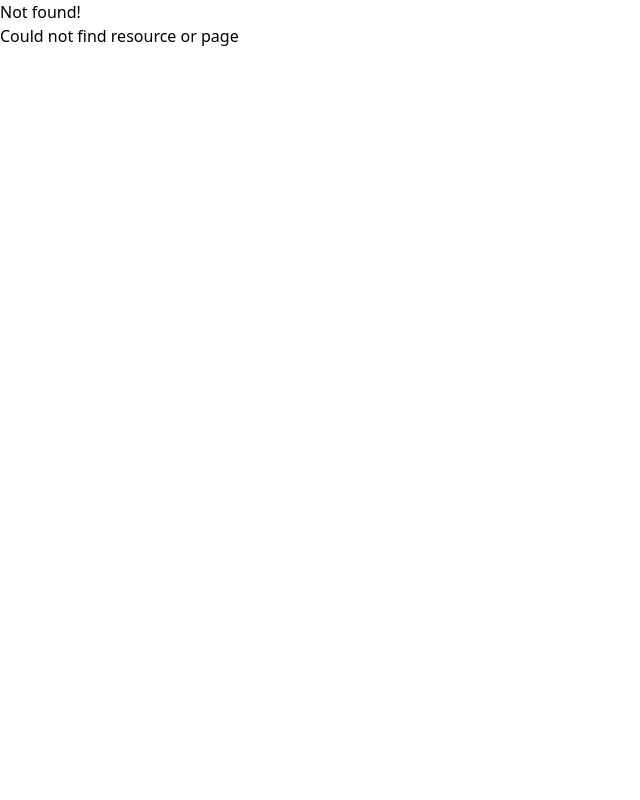
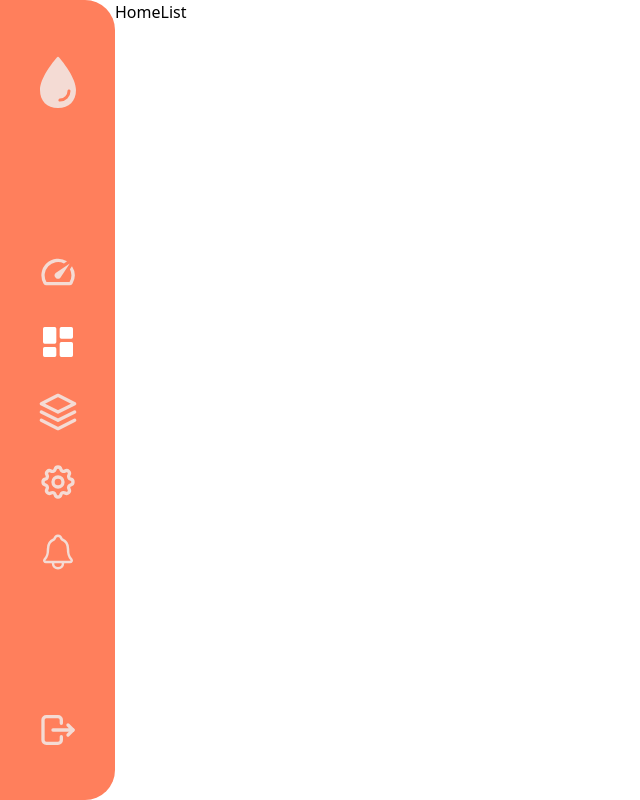
Before and after one commit to AhmedMstafa/station-dashboard, a React (Vite) app: page /dashboard/list in a window 1280 px wide. Before the commit this address had no page. Shown: the whole page, without its empty margins (0-640 px from the left). Built offline with nearby package versions, Linux system fonts and the light colour scheme.

Commit message:
Add side bar

```diff
--- a/package.json
+++ b/package.json
@@ -13,6 +13,7 @@
     "@tailwindcss/vite": "^4.0.9",
     "react": "^19.0.0",
     "react-dom": "^19.0.0",
+    "react-icons": "^5.5.0",
     "react-router-dom": "^7.2.0",
     "tailwindcss": "^4.0.9"
   },
--- /dev/null
+++ b/src/components/SideBar.jsx
@@ -0,0 +1,70 @@
+import { NavLink } from 'react-router-dom';
+
+import { IoWater } from 'react-icons/io5';
+import { MdSpeed } from 'react-icons/md';
+import { BiSolidDashboard } from 'react-icons/bi';
+import { FiLayers } from 'react-icons/fi';
+import { TbSettings } from 'react-icons/tb';
+import { IoNotificationsOutline } from 'react-icons/io5';
+import { TbLogout } from 'react-icons/tb';
+
+const style = { width: '100%', height: '100%' };
+
+const links = [
+  {
+    icon: <IoWater {...{ style }} />,
+    path: '/pms',
+  },
+  {
+    icon: <MdSpeed {...{ style }} />,
+    path: '/controlRoom',
+  },
+  {
+    icon: <BiSolidDashboard {...{ style }} />,
+    path: '/dashboard',
+  },
+  {
+    icon: <FiLayers {...{ style }} />,
+    path: '/elements',
+  },
+  { name: 'settings', icon: <TbSettings {...{ style }} />, path: '/settings' },
+  {
+    icon: <IoNotificationsOutline {...{ style }} />,
+    path: '/notifications',
+  },
+  { icon: <TbLogout {...{ style }} />, path: '/logout' },
+];
+
+export default function SideBar() {
+  return (
+    <div className="h-full bg-main-color w-[115px] rounded-br-[30px] rounded-tr-[30px]">
+      <ul className="h-full flex flex-col justify-center items-center gap-[30px]">
+        {links.map((link, index) => {
+          let liClasses = !index
+            ? 'mb-auto mt-[50px]'
+            : index === links.length - 1
+            ? 'mt-auto mb-[50px]'
+            : '';
+          let navLinkClasses = !index
+            ? 'w-[64px] h-[64px]'
+            : 'w-[40px] h-[40px]';
+
+          return (
+            <li key={link.path} className={liClasses}>
+              <NavLink
+                to={link.path}
+                className={({ isActive }) =>
+                  isActive
+                    ? `${navLinkClasses} center-elements text-white`
+                    : `${navLinkClasses} center-elements text-secondary-color hover:text-white`
+                }
+              >
+                {link.icon}
+              </NavLink>
+            </li>
+          );
+        })}
+      </ul>
+    </div>
+  );
+}
--- /dev/null
+++ b/src/pages/Dashboard.jsx
@@ -0,0 +1,4 @@
+import { Outlet } from 'react-router-dom';
+export default function Dashboard() {
+  return <Outlet />;
+}
--- a/src/pages/Home.jsx
+++ b/src/pages/Home.jsx
@@ -1,10 +1,12 @@
 import { Outlet } from 'react-router-dom';
+import SideBar from '../components/SideBar';
 
 export default function Home() {
   return (
-    <>
+    <div className="relative flex h-screen">
+      <SideBar />
       <h1>Home</h1>
       <Outlet />
-    </>
+    </div>
   );
 }
--- a/src/style.css
+++ b/src/style.css
@@ -1 +1,15 @@
 @import 'tailwindcss';
+
+@theme {
+  --color-main-color: #ff7f5c;
+  --color-secondary-color: #f4dbd4;
+  --color--section-color: #f9f5f3;
+}
+
+@layer components {
+  .center-elements {
+    display: flex;
+    align-items: center;
+    justify-content: center;
+  }
+}
```
Also changed, not shown: src/App.jsx (+9 -3 lines), 1 other file (tests, documents, lock files or other folders).
